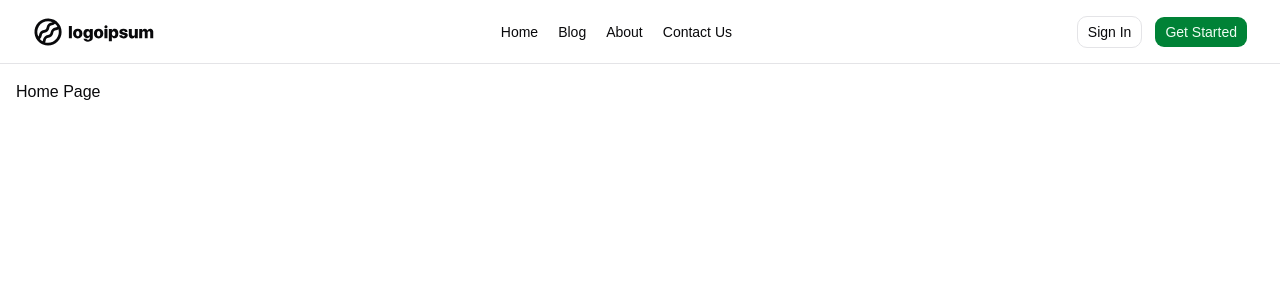
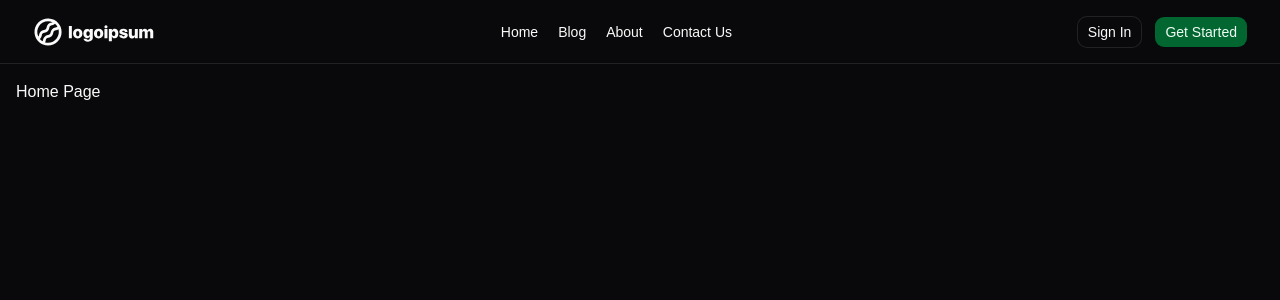
Before and after one commit to AlejandroPanos/ethglobal-ai-auditor, a React (Vite) app in the folder frontend/: page / in a window 1280 px wide. Shown: the top 300 px of the page. Built offline with nearby package versions, Linux system fonts and the light colour scheme.

Commit message:
[update] - CSS file to only take in dark mode

```diff
--- a/frontend/src/index.css
+++ b/frontend/src/index.css
@@ -7,7 +7,7 @@
 
 @theme inline {
   --font-heading: var(--font-sans);
-    --font-sans: 'Inter Variable', sans-serif;
+  --font-sans: "Inter Variable", sans-serif;
   --color-sidebar-ring: var(--sidebar-ring);
   --color-sidebar-border: var(--sidebar-border);
   --color-sidebar-accent-foreground: var(--sidebar-accent-foreground);
@@ -49,41 +49,6 @@
 }
 
 :root {
-    --background: oklch(1 0 0);
-    --foreground: oklch(0.141 0.005 285.823);
-    --card: oklch(1 0 0);
-    --card-foreground: oklch(0.141 0.005 285.823);
-    --popover: oklch(1 0 0);
-    --popover-foreground: oklch(0.141 0.005 285.823);
-    --primary: oklch(0.527 0.154 150.069);
-    --primary-foreground: oklch(0.982 0.018 155.826);
-    --secondary: oklch(0.967 0.001 286.375);
-    --secondary-foreground: oklch(0.21 0.006 285.885);
-    --muted: oklch(0.967 0.001 286.375);
-    --muted-foreground: oklch(0.552 0.016 285.938);
-    --accent: oklch(0.967 0.001 286.375);
-    --accent-foreground: oklch(0.21 0.006 285.885);
-    --destructive: oklch(0.577 0.245 27.325);
-    --border: oklch(0.92 0.004 286.32);
-    --input: oklch(0.92 0.004 286.32);
-    --ring: oklch(0.705 0.015 286.067);
-    --chart-1: oklch(0.871 0.15 154.449);
-    --chart-2: oklch(0.723 0.219 149.579);
-    --chart-3: oklch(0.627 0.194 149.214);
-    --chart-4: oklch(0.527 0.154 150.069);
-    --chart-5: oklch(0.448 0.119 151.328);
-    --radius: 0.625rem;
-    --sidebar: oklch(0.985 0 0);
-    --sidebar-foreground: oklch(0.141 0.005 285.823);
-    --sidebar-primary: oklch(0.627 0.194 149.214);
-    --sidebar-primary-foreground: oklch(0.982 0.018 155.826);
-    --sidebar-accent: oklch(0.967 0.001 286.375);
-    --sidebar-accent-foreground: oklch(0.21 0.006 285.885);
-    --sidebar-border: oklch(0.92 0.004 286.32);
-    --sidebar-ring: oklch(0.705 0.015 286.067);
-}
-
-.dark {
   --background: oklch(0.141 0.005 285.823);
   --foreground: oklch(0.985 0 0);
   --card: oklch(0.21 0.006 285.885);
@@ -107,6 +72,7 @@
   --chart-3: oklch(0.627 0.194 149.214);
   --chart-4: oklch(0.527 0.154 150.069);
   --chart-5: oklch(0.448 0.119 151.328);
+  --radius: 0.625rem;
   --sidebar: oklch(0.21 0.006 285.885);
   --sidebar-foreground: oklch(0.985 0 0);
   --sidebar-primary: oklch(0.723 0.219 149.579);
@@ -124,7 +90,8 @@
   body {
     @apply bg-background text-foreground;
   }
-  button:not(:disabled), [role="button"]:not(:disabled) {
+  button:not(:disabled),
+  [role="button"]:not(:disabled) {
     cursor: pointer;
   }
   html {
```
Lines whose indentation alone changed are shown as unchanged.
